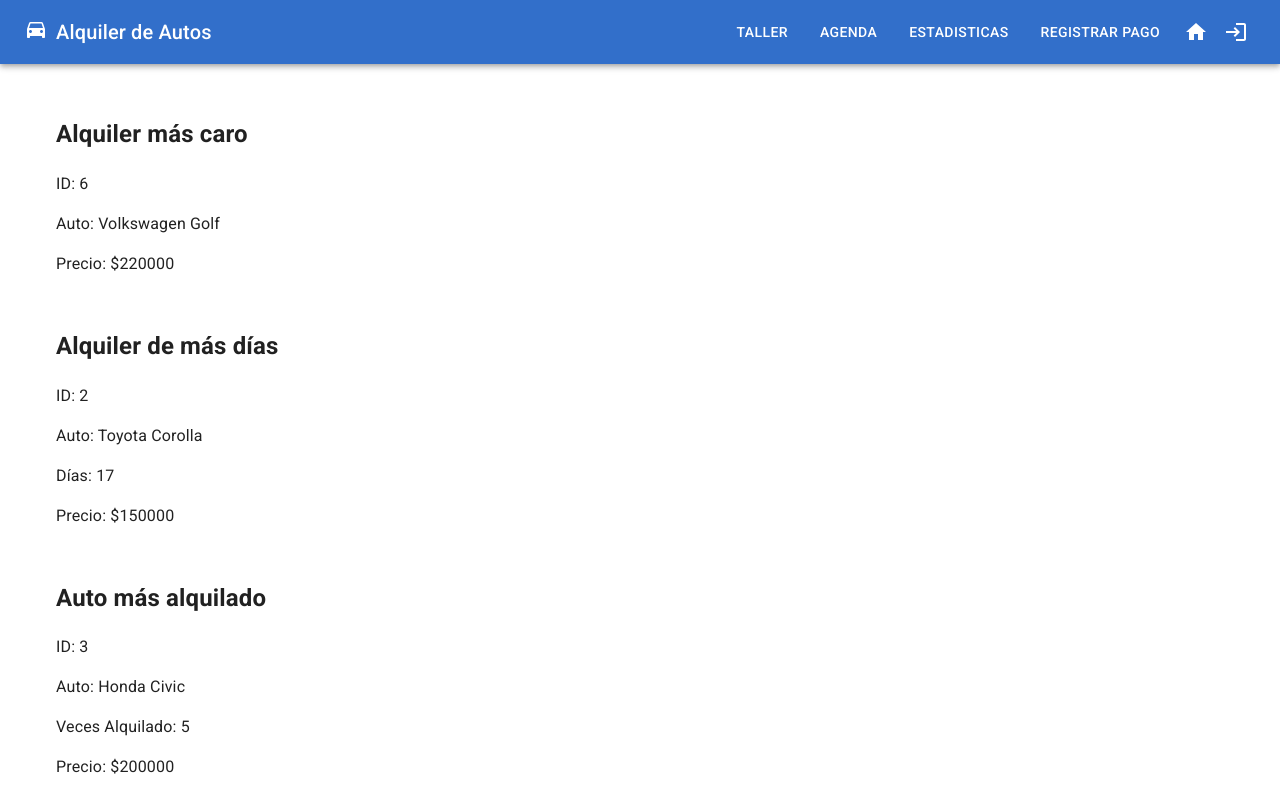
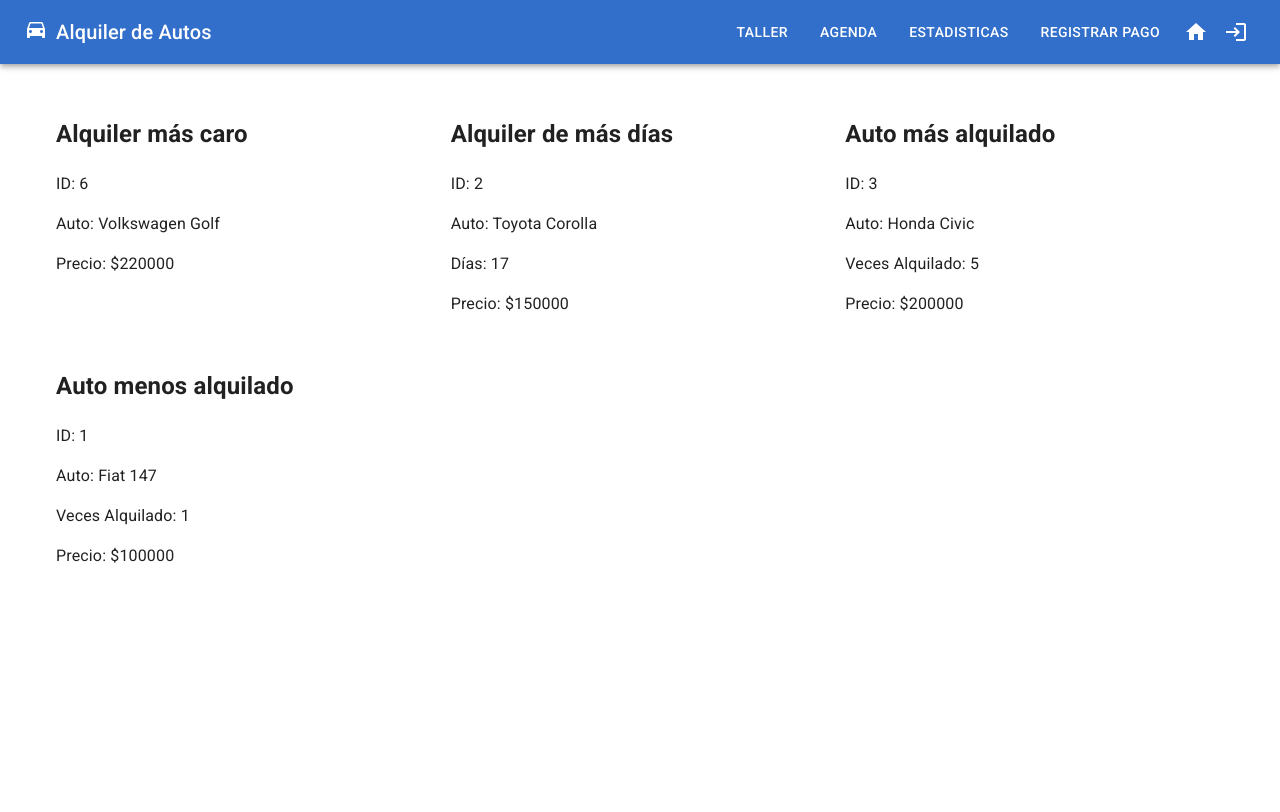
Before and after one commit to DesApp-2024c1-Grupo-1/Alquiler-Autos, a React (Vite) app: page /Estadisticas in a window 1280 px wide. Shown: the top 812 px of the page. Built offline with nearby package versions, Linux system fonts and the light colour scheme.

Commit message:
AgregoFiltroYFlex

```diff
--- a/src/pages/Estadisticas.jsx
+++ b/src/pages/Estadisticas.jsx
@@ -30,10 +30,15 @@ export function Estadisticas() {
         return (prev.vecesAlquilado > current.vecesAlquilado) ? prev : current;
     }, {});
 
+    // Filtrar el auto que menos veces alquilaron
+    const autoMenosAlquilado = allVentas.reduce((prev, current) => {
+        return (prev.vecesAlquilado < current.vecesAlquilado) ? prev : current;
+    }, {});
+
     return (
         <Container maxWidth="100%">
-            <Grid container spacing={2}>
-                <Grid item xs={12}>
+            <Grid container spacing={2} sx={{ display: 'flex', flexWrap: 'wrap' }}>
+                <Grid item xs={12} sm={6} md={4} lg={4}>
                     <h2>Alquiler más caro</h2>
                     {ventaMasCara && (
                         <div>
@@ -43,7 +48,7 @@ export function Estadisticas() {
                         </div>
                     )}
                 </Grid>
-                <Grid item xs={12}>
+                <Grid item xs={12} sm={6} md={4} lg={4}>
                     <h2>Alquiler de más días</h2>
                     {alquilerMasLargo && (
                         <div>
@@ -54,7 +59,7 @@ export function Estadisticas() {
                         </div>
                     )}
                 </Grid>
-                <Grid item xs={12}>
+                <Grid item xs={12} sm={6} md={4} lg={4}>
                     <h2>Auto más alquilado</h2>
                     {autoMasAlquilado && (
                         <div>
@@ -65,6 +70,17 @@ export function Estadisticas() {
                         </div>
                     )}
                 </Grid>
+                <Grid item xs={12} sm={6} md={4} lg={4}>
+                    <h2>Auto menos alquilado</h2>
+                    {autoMenosAlquilado && (
+                        <div>
+                        <p>ID: {autoMenosAlquilado.id}</p>
+                        <p>Auto: {autoMenosAlquilado.auto}</p>
+                        <p>Veces Alquilado: {autoMenosAlquilado.vecesAlquilado}</p>
+                        <p>Precio: ${autoMenosAlquilado.precio}</p>
+                        </div>
+                    )}
+                </Grid>
             </Grid>
 
         </Container>
```
